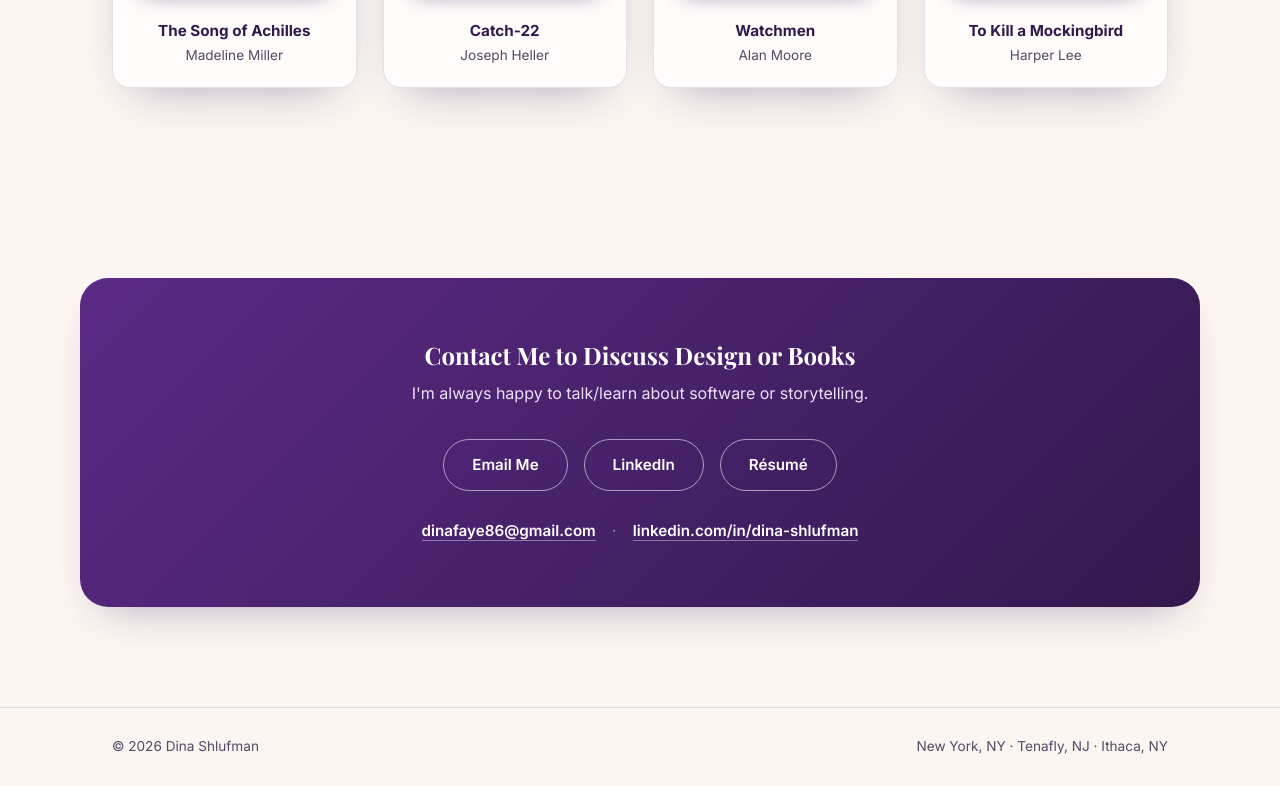
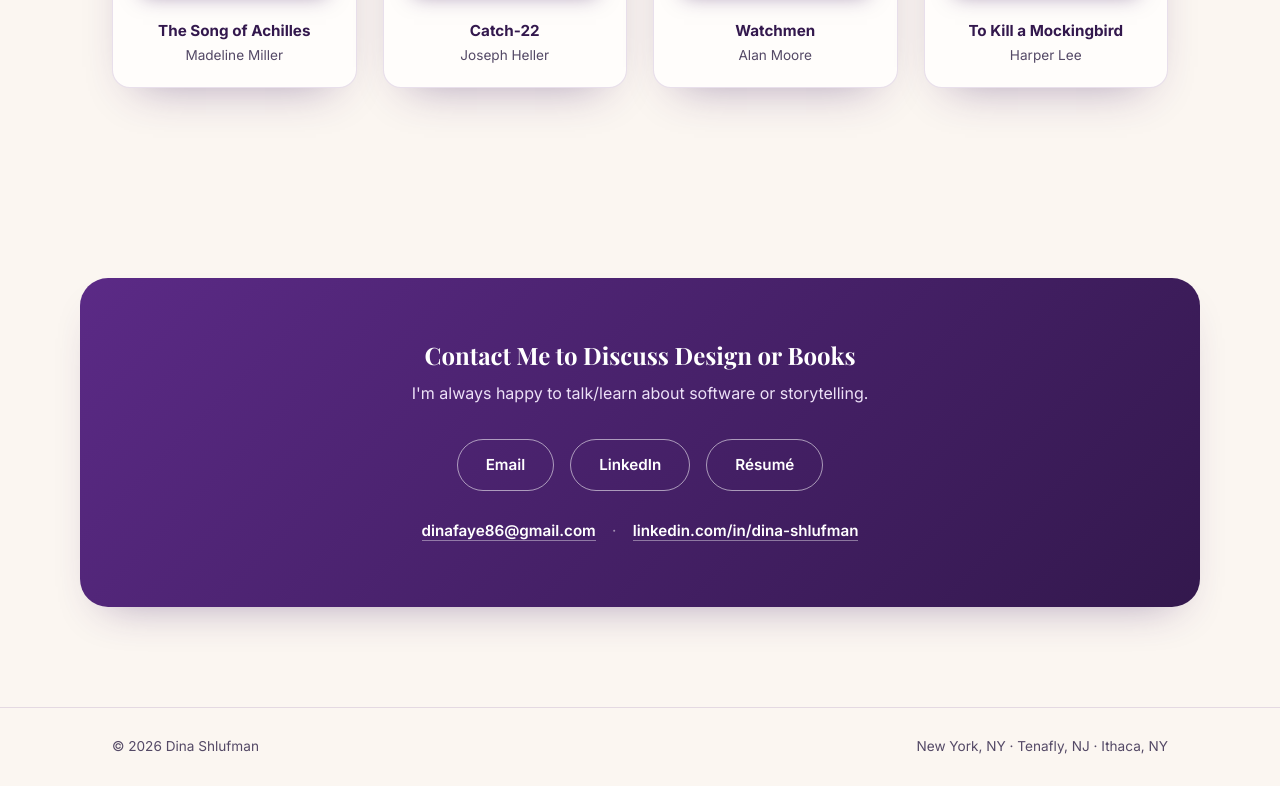
Before and after one commit to dinashlufman/Dina_Personal_Website, a plain HTML site: page index.html in a window 1280 px wide. Shown: the part 7647-8433 px from the top of the page. Drawn offline with nearby package versions, Linux system fonts and the light colour scheme; a web font is replaced by a local one.

Commit message:
Change contact button label to "Email"
Co-Authored-By: Claude Sonnet 5 <noreply@anthropic.com>
Claude-Session: https://claude.ai/code/session_01NkKvfwvj3jr813U26bPKm7

```diff
--- a/index.html
+++ b/index.html
@@ -447,7 +447,7 @@
       <h2>Contact Me to Discuss Design or Books</h2>
       <p>I'm always happy to talk/learn about software or storytelling.</p>
       <div class="hero-actions">
-        <a href="mailto:dinafaye86@gmail.com" class="btn btn-ghost">Email Me</a>
+        <a href="mailto:dinafaye86@gmail.com" class="btn btn-ghost">Email</a>
         <a href="https://www.linkedin.com/in/dina-shlufman" target="_blank" rel="noopener" class="btn btn-ghost">LinkedIn<span class="visually-hidden"> (opens in a new tab)</span></a>
         <a href="photos/Resume.png" target="_blank" rel="noopener" class="btn btn-ghost">Résumé<span class="visually-hidden"> (opens in a new tab)</span></a>
       </div>
```
